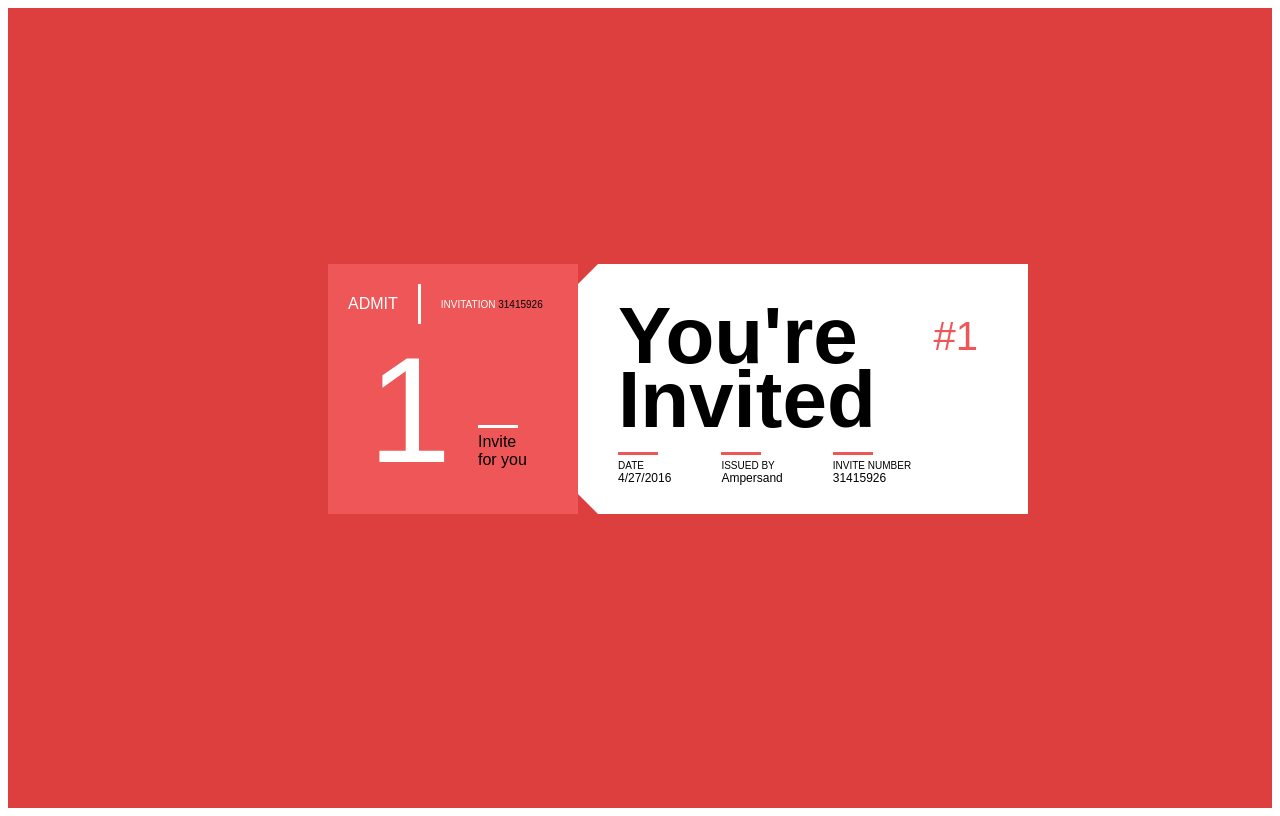
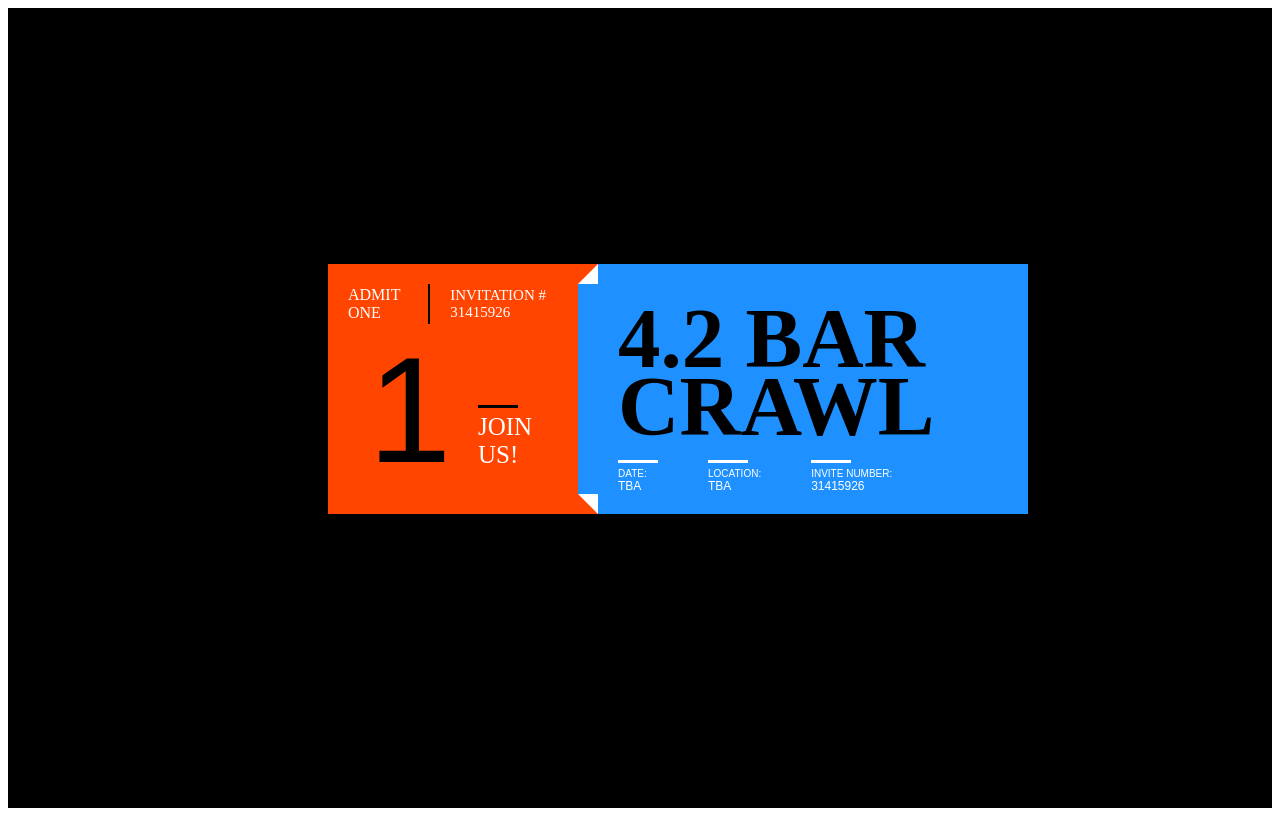
Before and after one commit to Xcuello/4.2BarCrawlFlyer, an Angular app: page / in a window 1280 px wide. Built offline with nearby package versions, Linux system fonts and the light colour scheme.

Commit message:
new changes

```diff
--- a/src/app/app.component.css
+++ b/src/app/app.component.css
@@ -1,5 +1,5 @@
 body {
-  background-color: #dd3f3e;
+  background-color: black;
   font-family: 'Montserrat', sans-serif;
   margin: 0;
   padding: 0;
@@ -10,7 +10,7 @@ body {
 html{
   height: 100vh;
   width: 100vh;
-  background-color: #dd3f3e;
+  background-color: orangered;
 }
 
 .ticket {
@@ -33,7 +33,7 @@ html{
   box-sizing: border-box;
 }
 .stub {
-  background: #ef5658;
+  background: orangered;
   height: 250px;
   width: 250px;
   color: white;
@@ -59,42 +59,46 @@ html{
   align-items: center;
   height: 40px;
   text-transform: uppercase;
+  font-family: Copperplate;
 }
 .stub .top .line {
   display: block;
-  background: #fff;
+  background: black;
   height: 40px;
   width: 3px;
   margin: 0 20px;
 }
 .stub .top .num {
-  font-size: 10px;
+  font-size: 15px;
 }
 .stub .top .num span {
-  color: #000;
+  color: white;
 }
 .stub .number {
   position: absolute;
   left: 40px;
   font-size: 150px;
+  color: black;
 }
 .stub .invite {
   position: absolute;
   left: 150px;
   bottom: 45px;
-  color: #000;
+  color: white;
   width: 20%;
+  font-size: 25px;
+  font-family: Copperplate;
 }
 .stub .invite:before {
   content: '';
-  background: #fff;
+  background: black;
   display: block;
   width: 40px;
   height: 3px;
   margin-bottom: 5px;
 }
 .check {
-  background: #fff;
+  background: dodgerblue;
   height: 250px;
   width: 450px;
   padding: 40px;
@@ -105,8 +109,8 @@ html{
   position: absolute;
   top: 0;
   left: 0;
-  border-top: 20px solid #dd3f3e;
-  border-right: 20px solid #fff;
+  border-top: 20px solid orangered;
+  border-right: 20px solid white;
   width: 0;
 }
 .check:after {
@@ -114,20 +118,22 @@ html{
   position: absolute;
   bottom: 0;
   left: 0;
-  border-bottom: 20px solid #dd3f3e;
-  border-right: 20px solid #fff;
+  border-bottom: 20px solid orangered;
+  border-right: 20px solid white;
   width: 0;
 }
 .check .big {
-  font-size: 80px;
+  font-size: 85px;
+  font-family: Copperplate;
   font-weight: 900;
   line-height: 0.8em;
+  color: black;
 }
 .check .number {
   position: absolute;
   top: 50px;
   right: 50px;
-  color: #ef5658;
+  color: black;
   font-size: 40px;
 }
 .check .info {
@@ -136,13 +142,14 @@ html{
   font-size: 12px;
   margin-top: 20px;
   width: 100%;
+  color: white;
 }
 .check .info section {
   margin-right: 50px;
 }
 .check .info section:before {
   content: '';
-  background: #ef5658;
+  background: white;
   display: block;
   width: 40px;
   height: 3px;
--- a/src/app/app.component.html
+++ b/src/app/app.component.html
@@ -5,34 +5,34 @@
   <div class="ticket">
     <div class="stub">
       <div class="top">
-        <span class="admit">Admit</span>
+        <span class="admit">Admit One</span>
         <span class="line"></span>
         <span class="num">
-            Invitation
+            Invitation #
             <span>31415926</span>
           </span>
       </div>
       <div class="number">1</div>
       <div class="invite">
-        Invite for you
+        JOIN US!
       </div>
     </div>
     <div class="check">
       <div class="big">
-        You're <br> Invited
+        4.2 BAR <br> CRAWL
       </div>
-      <div class="number">#1</div>
+      <div class="number"></div>
       <div class="info">
         <section>
-          <div class="title">Date</div>
-          <div>4/27/2016</div>
+          <div class="title">Date:</div>
+          <div>TBA</div>
         </section>
         <section>
-          <div class="title">Issued By</div>
-          <div>Ampersand</div>
+          <div class="title">Location:</div>
+          <div>TBA</div>
         </section>
         <section>
-          <div class="title">Invite Number</div>
+          <div class="title">Invite Number:</div>
           <div>31415926</div>
         </section>
       </div>
```
